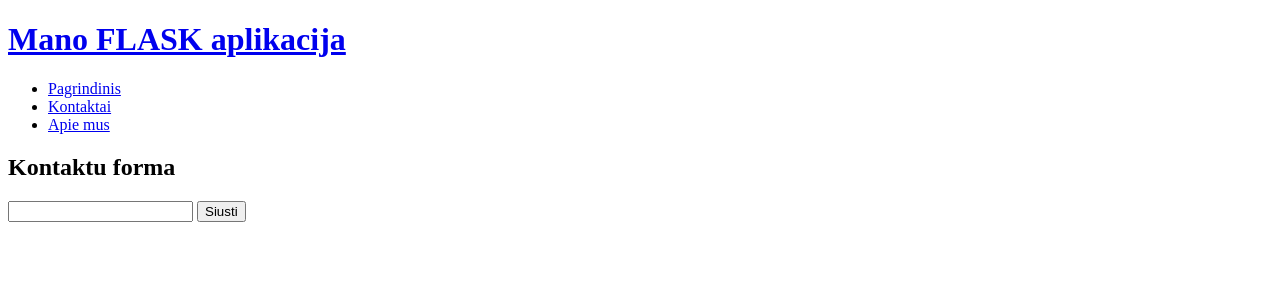
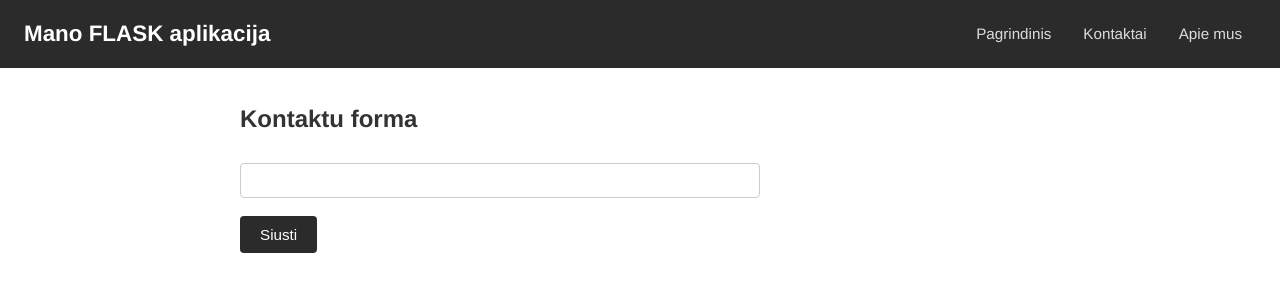
Before and after one commit to SomePlantSK/FLASK_projektas, a Flask app: page /kontaktai in a window 1280 px wide. Shown: the top 300 px of the page. Run offline with Flask 3, Linux system fonts and the light colour scheme.

Commit message:
sukurtas CSS stiliaus failas

```diff
--- /dev/null
+++ b/static/css/stilius.css
@@ -0,0 +1,191 @@
+/* =========================== 2026-02-13 IIST24
+   Bendras puslapio stilius
+   =========================== */
+body {
+  font-family: "Helvetica Neue", Helvetica, Arial, sans-serif;
+  margin: 0;
+  padding: 0;
+  color: #333;
+  line-height: 1.6;
+}
+
+/* ===========================
+   Viršutinė antraštė (header)
+   =========================== */
+header {
+  background: #2b2b2b;
+  color: #fff;
+  padding: 16px 24px;
+  display: flex;
+  align-items: center;
+  justify-content: space-between;
+}
+
+header h1 {
+  margin: 0;
+  font-size: 1.4rem;
+  line-height: 0;
+}
+
+header h1 a {
+  color: #fff;
+  text-decoration: none;
+}
+
+header h1 a:hover {
+  text-decoration: underline;
+}
+
+/* ===========================
+   Navigacija (nav)
+   =========================== */
+nav ul {
+  list-style: none;
+  margin: 0;
+  padding: 0;
+  display: flex;
+  gap: 4px;
+}
+
+nav ul li a {
+  display: inline-block;
+  text-decoration: none;
+  padding: 6px 14px;
+  border-radius: 4px;
+  color: #ddd;
+  font-size: 0.95rem;
+  transition: background 0.2s, color 0.2s;
+}
+
+nav ul li a:hover {
+  background: #444;
+  color: #fff;
+}
+
+/* ===========================
+   Pagrindinis turinio blokas
+   =========================== */
+.container {
+  max-width: 800px;
+  margin: 32px auto;
+  padding: 0 24px;
+}
+
+.container a {
+  color: #2a7ae2;
+}
+
+.container a:hover {
+  text-decoration: underline;
+}
+
+/* ===========================
+   Apatinė dalis (footer)
+   =========================== */
+footer {
+  background: #f5f5f5;
+  border-top: 1px solid #ddd;
+  text-align: center;
+  padding: 16px 24px;
+  font-size: 0.85rem;
+  color: #777;
+  margin-top: 48px;
+}
+
+/* ===========================
+   Forma
+   =========================== */
+form {
+  max-width: 520px;
+}
+
+label {
+  display: block;
+  margin-top: 14px;
+  font-weight: bold;
+  font-size: 0.95rem;
+}
+
+input,
+textarea {
+  width: 100%;
+  padding: 8px 10px;
+  margin-top: 4px;
+  border: 1px solid #ccc;
+  border-radius: 4px;
+  font-size: 0.95rem;
+  box-sizing: border-box;
+}
+
+input:focus,
+textarea:focus {
+  outline: none;
+  border-color: #2a7ae2;
+  box-shadow: 0 0 3px rgba(42, 122, 226, 0.3);
+}
+
+button {
+  margin-top: 18px;
+  padding: 10px 20px;
+  border: none;
+  border-radius: 4px;
+  background: #2b2b2b;
+  color: #fff;
+  font-size: 0.95rem;
+  cursor: pointer;
+  transition: background 0.2s;
+}
+
+button:hover {
+  background: #444;
+}
+
+/* ===========================
+   Patvirtinimo blokas
+   =========================== */
+.success {
+  border: 1px solid #2e7d32;
+  background: #e8f5e9;
+  padding: 12px 16px;
+  border-radius: 4px;
+  margin-bottom: 20px;
+}
+
+.success h3 {
+  margin-top: 0;
+}
+
+/* ===========================
+   Klaidos pranešimas
+   =========================== */
+.error {
+  border: 1px solid #c62828;
+  background: #ffebee;
+  padding: 12px 16px;
+  border-radius: 4px;
+  margin-bottom: 20px;
+  color: #c62828;
+}
+
+/* ===========================
+   Komentarų sąrašas
+   =========================== */
+.komentaras {
+  border-bottom: 1px solid #eee;
+  padding: 14px 0;
+}
+
+.komentaras:last-child {
+  border-bottom: none;
+}
+
+.komentaro-meta {
+  margin: 0 0 4px 0;
+  font-size: 0.85rem;
+  color: #777;
+}
+
+.komentaro-meta strong {
+  color: #333;
+  font-size: 0.95rem;
+}
--- a/templates/layout.html
+++ b/templates/layout.html
@@ -4,6 +4,8 @@
         <meta charset="utf-8">
         <meta name="viewport" content="width=device-width", initial-scale = 1>
         <title>{% block title %}FLASK aplikacijos title, galbut pamirsai sukurt man title?{% endblock %}</title>
+        <!--CSS failas is  static katalogo-->
+        <link rel = "stylesheet" href="{{ url_for('static',filename='css/stilius.css') }}">
     </head>
 <body>
     <header>
```
